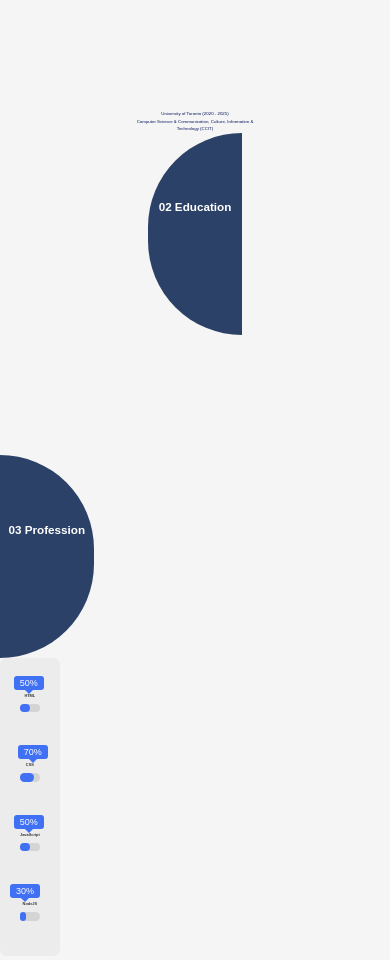
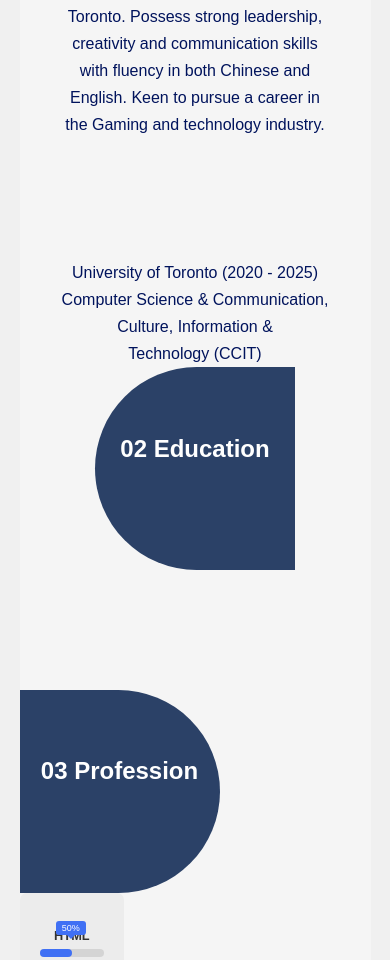
Before and after one commit to WayneMYeung/Bootstrap-Porfolio, a website: page html/resume.html in a window 390 px wide. Shown: the part 536-1496 px from the top of the page. Drawn offline with Linux system fonts and the light colour scheme; a web font is replaced by a local one.

Commit message:
Adjust resume layout for large screens

```diff
--- a/css/resume.css
+++ b/css/resume.css
@@ -23,6 +23,8 @@ body {
 .container {
     margin: 0 auto;
     background: white;
+    width: 90%;
+    max-width: 1200px;
 }
 
 /* ===================================== */
@@ -75,10 +77,10 @@ body {
 .left-cell, .right-cell {
     background: var(--color-blue);
     color: white;
-    width: 24vw;
+    width: clamp(200px, 24vw, 280px);
     height: 24vh;
     padding: 8vh 0;
-    font-size: 3vw;
+    font-size: clamp(1.5rem, 3vw, 2.5rem);
     font-weight: bold;
     text-align: center;
     margin-right: 60px;
@@ -92,7 +94,7 @@ body {
 }
 
 .content-text {
-    font-size: 1.125vw;
+    font-size: clamp(1rem, 1.125vw, 1.2rem);
     line-height: 1.7;
     color: var(--color-text);
     flex: 1;
@@ -112,7 +114,7 @@ body {
 }
 
 .profile-text {
-    font-size: 1.125vw;
+    font-size: clamp(1rem, 1.125vw, 1.2rem);
     line-height: 1.7;
     color: #333;
     flex: 1;
@@ -136,7 +138,7 @@ body {
 .education-content {
     margin-right: 120px;
     flex: 1;
-    font-size: 5vw;
+    font-size: clamp(2rem, 5vw, 3rem);
 }
 
 /* ===================================== */
@@ -178,7 +180,7 @@ body {
 
 .skill-box .title {
   display: block;
-  font-size: 1vw;
+  font-size: clamp(0.8rem, 1vw, 1.2rem);
   font-weight: 600;
   color: #333;
 }
```
